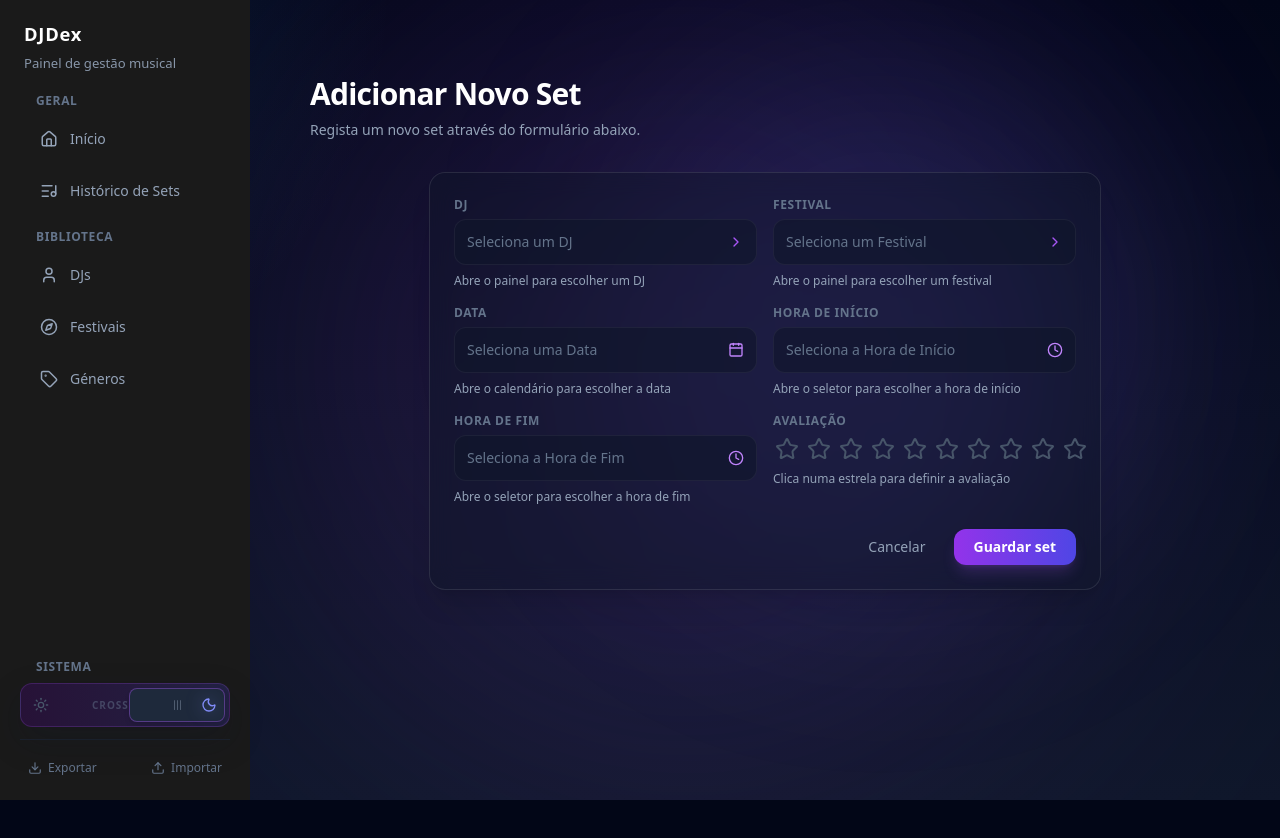
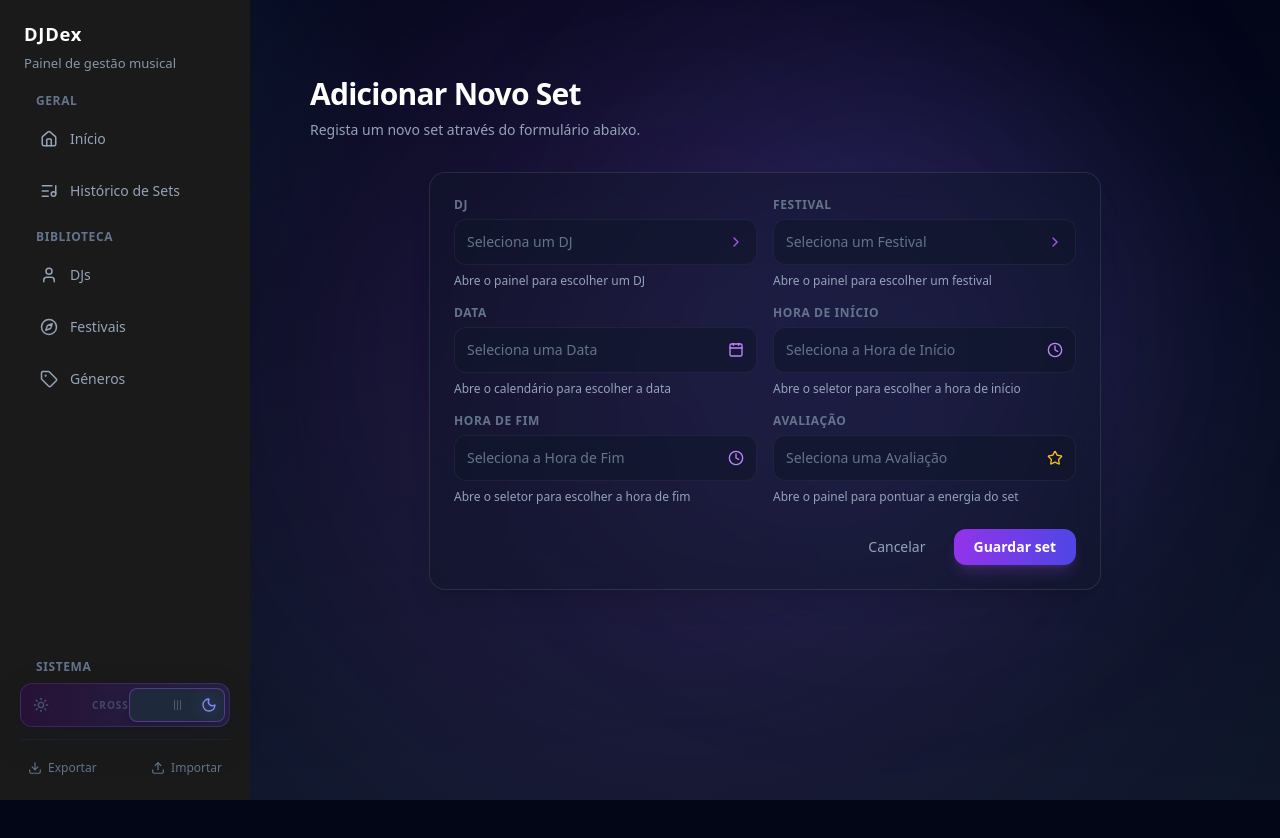
Before and after one commit to opaulosilva233/DJDex, a React (Vite) app: page /adicionar in a window 1280 px wide. Shown: the top 838 px of the page. Built offline with nearby package versions, Linux system fonts and the light colour scheme.

Commit message:
feat: add rating animation effects in AddSetForm component and CSS

```diff
--- a/src/components/AddSetForm.jsx
+++ b/src/components/AddSetForm.jsx
@@ -98,6 +98,7 @@ export default function AddSetForm({ initialData, djs = [], festivais = [], gene
 	const [formData, setFormData] = useState(initialFormState)
 	const [hoverRating, setHoverRating] = useState(0)
 	const [selectedRating, setSelectedRating] = useState(0)
+	const [ratingPulseKey, setRatingPulseKey] = useState(0)
 	const [activeSelector, setActiveSelector] = useState(null)
 	const [panelSelector, setPanelSelector] = useState(null)
 	const [searchTerm, setSearchTerm] = useState('')
@@ -133,6 +134,7 @@ export default function AddSetForm({ initialData, djs = [], festivais = [], gene
 			setCalendarCursor(parseDateValue(resolvedData) ?? new Date())
 			setSelectedRating(initialRating)
 			setHoverRating(0)
+			setRatingPulseKey(0)
 			setActiveSelector(null)
 			setSearchTerm('')
 			return
@@ -141,6 +143,7 @@ export default function AddSetForm({ initialData, djs = [], festivais = [], gene
 		setFormData(initialFormState)
 		setSelectedRating(0)
 		setHoverRating(0)
+		setRatingPulseKey(0)
 		setActiveSelector(null)
 		setPanelSelector(null)
 		setSearchTerm('')
@@ -150,6 +153,20 @@ export default function AddSetForm({ initialData, djs = [], festivais = [], gene
 		setIsMonthPickerOpen(false)
 		setIsYearPickerOpen(false)
 	}, [initialData])
+
+	useEffect(() => {
+		if (ratingPulseKey === 0) {
+			return undefined
+		}
+
+		const timer = window.setTimeout(() => {
+			setRatingPulseKey(0)
+		}, 380)
+
+		return () => {
+			window.clearTimeout(timer)
+		}
+	}, [ratingPulseKey])
 
 	useEffect(() => {
 		let panelTimer
@@ -197,6 +214,7 @@ export default function AddSetForm({ initialData, djs = [], festivais = [], gene
 	const isEntitySelector = selectorContext === 'festival' || selectorContext === 'dj'
 	const isCalendarSelector = selectorContext === 'data'
 	const isTimeSelector = selectorContext === 'horaInicio' || selectorContext === 'horaFim'
+	const isRatingSelector = selectorContext === 'avaliacao'
 	const selectorItems = selectorContext === 'festival' ? festivais : djs
 	const selectorTitleByContext = {
 		dj: 'Escolher Artista',
@@ -204,6 +222,7 @@ export default function AddSetForm({ initialData, djs = [], festivais = [], gene
 		data: 'Escolher Data',
 		horaInicio: 'Escolher Hora de Início',
 		horaFim: 'Escolher Hora de Fim',
+		avaliacao: 'Pontuar a Energia do Set',
 	}
 	const selectorSubtitleByContext = {
 		dj: 'Filtra por nome e escolhe o artista que vai assinar o set.',
@@ -211,6 +230,7 @@ export default function AddSetForm({ initialData, djs = [], festivais = [], gene
 		data: 'Seleciona a data num calendário compacto, sem sair do painel.',
 		horaInicio: 'Escolhe a hora de início com uma grelha rápida e precisa.',
 		horaFim: 'Escolhe a hora de fim com uma grelha rápida e precisa.',
+		avaliacao: 'Arrasta o cursor nas estrelas e sela a energia do set com uma confirmação luminosa.',
 	}
 	const selectorTitle = selectorTitleByContext[selectorContext] ?? 'Escolha um Campo'
 	const selectorSubtitle = selectorSubtitleByContext[selectorContext] ?? 'Usa o painel lateral para ajustar o valor selecionado.'
@@ -278,6 +298,10 @@ export default function AddSetForm({ initialData, djs = [], festivais = [], gene
 			return formData.horaFim || 'Seleciona a Hora de Fim'
 		}
 
+		if (selector === 'avaliacao') {
+			return selectedRating ? `${selectedRating}/10` : 'Seleciona uma Avaliação'
+		}
+
 		return 'Seleciona um campo'
 	}
 
@@ -304,6 +328,10 @@ export default function AddSetForm({ initialData, djs = [], festivais = [], gene
 
 		if (selector === 'horaFim') {
 			return formData.horaFim ? `Hora de fim definida: ${formData.horaFim}` : 'Abre o seletor para escolher a hora de fim'
+		}
+
+		if (selector === 'avaliacao') {
+			return selectedRating ? `Avaliação guardada: ${selectedRating}/10` : 'Abre o painel para pontuar a energia do set'
 		}
 
 		return 'Abre o painel lateral para editar este campo'
@@ -360,6 +388,7 @@ export default function AddSetForm({ initialData, djs = [], festivais = [], gene
 
 	function handleRatingSelect(rating) {
 		setSelectedRating(rating)
+		setRatingPulseKey((currentValue) => currentValue + 1)
 		setFormData((currentFormData) => ({
 			...currentFormData,
 			avaliacao: String(rating),
@@ -543,36 +572,21 @@ export default function AddSetForm({ initialData, djs = [], festivais = [], gene
 						<input type="hidden" name="horaFim" value={formData.horaFim} />
 					</div>
 
-					<label>
+					<div>
 						<span className={labelClassName}>Avaliação</span>
-						<div className="mt-1" onMouseLeave={() => setHoverRating(0)}>
-							<div className="mt-1 flex items-center gap-1">
-								{starValues.map((rating) => {
-									const isActive = rating <= activeRating
-
-									return (
 						<button
-											key={rating}
 							type="button"
-											aria-label={`Selecionar avaliação ${rating} de 10`}
-											aria-pressed={selectedRating === rating}
-											onMouseEnter={() => setHoverRating(rating)}
-											onFocus={() => setHoverRating(rating)}
-											onBlur={() => setHoverRating(0)}
-											onClick={() => handleRatingSelect(rating)}
-											className="group rounded-md p-0.5 transition-transform duration-150 hover:scale-105 focus-visible:outline-none focus-visible:ring-2 focus-visible:ring-purple-400/60"
+							onClick={() => openSelector('avaliacao')}
+							className={`${triggerButtonClassName} group`}
 						>
-											<Star className={isActive ? 'fill-current text-amber-400' : 'text-slate-300 dark:text-slate-600'} />
+							<span className={selectedRating ? 'text-slate-900 dark:text-white' : 'text-slate-400 dark:text-slate-500'}>
+								{getSelectorTriggerLabel('avaliacao')}
+							</span>
+							<Star className="h-4 w-4 shrink-0 text-amber-400 transition-all duration-200 group-hover:scale-110 group-hover:drop-shadow-[0_0_12px_rgba(245,158,11,0.45)]" />
 						</button>
-									)
-								})}
-							</div>
-							<p className="mt-2 text-xs font-medium text-slate-500 dark:text-slate-400">
-								{selectedRating ? `Avaliação selecionada: ${selectedRating}/10` : 'Clica numa estrela para definir a avaliação'}
-							</p>
+						<p className="mt-2 text-xs text-slate-500 dark:text-slate-400">{getSelectorTriggerMeta('avaliacao')}</p>
 						<input type="hidden" name="avaliacao" value={formData.avaliacao} />
 					</div>
-					</label>
 				</div>
 				<div className="mt-6 flex items-center justify-end gap-3">
 					<button
@@ -600,14 +614,24 @@ export default function AddSetForm({ initialData, djs = [], festivais = [], gene
 						: 'hidden'
 				} transition-all duration-300 ease-in-out`}
 			>
-				<div className="flex h-full max-h-[500px] flex-col gap-4 overflow-hidden rounded-2xl border border-slate-200/60 bg-white/40 p-6 shadow-xl backdrop-blur-md dark:border-white/10 dark:bg-slate-900/30">
+				<div className={`flex h-full max-h-[500px] flex-col gap-4 overflow-hidden rounded-2xl border p-6 shadow-xl backdrop-blur-md transition-all duration-300 ease-out ${isRatingSelector ? 'border-purple-400/30 bg-gradient-to-br from-slate-950/95 via-slate-950/88 to-purple-950/55 shadow-[0_0_0_1px_rgba(168,85,247,0.12),0_30px_80px_rgba(88,28,135,0.24)] dark:border-purple-400/30' : 'border-slate-200/60 bg-white/40 dark:border-white/10 dark:bg-slate-900/30'}`}>
 					<div className="flex items-start justify-between gap-4">
+						<div>
+							{isRatingSelector ? (
+								<div className="space-y-2">
+									<p className="text-[11px] font-bold uppercase tracking-[0.35em] text-purple-300/80">Pulso do set</p>
+									<h2 className="text-xl font-black tracking-tight text-white">{selectorTitle}</h2>
+									<p className="max-w-sm text-sm text-slate-300/90">{selectorSubtitle}</p>
+								</div>
+							) : (
 								<div>
 									<div className="flex items-center gap-2 text-slate-900 dark:text-white">
 										<Disc3 className="h-4 w-4 text-cyan-400" />
 										<h2 className="text-lg font-black tracking-tight">{selectorTitle}</h2>
 									</div>
 									<p className="mt-1 text-sm text-slate-500 dark:text-slate-400">{selectorSubtitle}</p>
+								</div>
+							)}
 						</div>
 						<button
 							type="button"
@@ -618,6 +642,62 @@ export default function AddSetForm({ initialData, djs = [], festivais = [], gene
 							<X className="h-4 w-4" />
 						</button>
 					</div>
+
+						{isRatingSelector && (
+							<div className="relative flex flex-1 min-h-0 flex-col items-center justify-center overflow-hidden rounded-[1.75rem] border border-white/10 bg-[radial-gradient(circle_at_top,_rgba(168,85,247,0.22),_transparent_42%),radial-gradient(circle_at_bottom,_rgba(245,158,11,0.12),_transparent_35%),linear-gradient(180deg,rgba(15,23,42,0.42),rgba(2,6,23,0.65))] px-4 py-6">
+								<div className="pointer-events-none absolute inset-x-8 top-5 h-24 rounded-full bg-gradient-to-r from-purple-500/0 via-fuchsia-400/20 to-amber-300/0 blur-3xl" />
+								<div className="relative z-10 flex flex-col items-center gap-2 text-center">
+									<div className={`relative ${ratingPulseKey > 0 ? 'animate-[rating-pulse_420ms_ease-out_1]' : ''}`} key={ratingPulseKey}>
+										<div className="absolute inset-0 -z-10 rounded-full bg-purple-500/20 blur-2xl" />
+										<div className="text-5xl font-black tracking-tight text-transparent bg-clip-text bg-gradient-to-r from-purple-400 via-fuchsia-400 to-pink-500 drop-shadow-[0_0_18px_rgba(168,85,247,0.35)]">
+											{selectedRating || 0}
+										</div>
+									</div>
+									<p className="text-[11px] font-bold uppercase tracking-[0.35em] text-slate-300/70">Nota fixa</p>
+								</div>
+
+								<div className="mt-8 flex w-full items-end justify-center gap-1 sm:gap-1.5" onMouseLeave={() => setHoverRating(0)}>
+									{starValues.map((rating, index) => {
+										const isActive = rating <= activeRating
+										const isSelected = selectedRating === rating
+										const arcOffset = Math.abs(index - 4.5) * 5
+										const shouldFlash = ratingPulseKey > 0 && selectedRating === rating
+
+										return (
+											<button
+												key={`${rating}-${ratingPulseKey}`}
+												type="button"
+												aria-label={`Selecionar avaliação ${rating} de 10`}
+												aria-pressed={selectedRating === rating}
+												onMouseEnter={() => setHoverRating(rating)}
+												onFocus={() => setHoverRating(rating)}
+												onBlur={() => setHoverRating(0)}
+												onClick={() => handleRatingSelect(rating)}
+												style={{ marginTop: `${arcOffset}px` }}
+												className={`group relative rounded-full p-1 outline-none transition-all duration-200 ease-out hover:z-20 focus-visible:ring-2 focus-visible:ring-purple-400/60 ${
+													isActive ? 'scale-[1.3] drop-shadow-[0_0_15px_rgba(168,85,247,0.6)]' : 'opacity-60'
+												} ${shouldFlash ? 'animate-[rating-star-flash_320ms_ease-out_1]' : ''}`}
+											>
+												<Star
+													className={`h-7 w-7 transition-all duration-200 ease-out ${
+														isActive
+															? 'fill-current text-amber-300 drop-shadow-[0_0_12px_rgba(252,211,77,0.5)]'
+															: 'text-white/22'
+													} ${shouldFlash ? 'text-fuchsia-300 drop-shadow-[0_0_18px_rgba(236,72,153,0.65)]' : ''}`}
+												/>
+												{isSelected && (
+													<span className="pointer-events-none absolute inset-0 rounded-full bg-white/5 ring-1 ring-white/10" />
+												)}
+											</button>
+										)
+									})}
+								</div>
+
+								<p className="mt-6 text-xs font-medium text-slate-300/75">
+									{selectedRating ? `Nota guardada: ${selectedRating}/10` : 'Passa o rato para pré-visualizar e clica para selar a nota.'}
+								</p>
+							</div>
+						)}
 
 					{isEntitySelector && (
 						<>
--- a/src/index.css
+++ b/src/index.css
@@ -146,6 +146,43 @@
   will-change: transform, opacity;
 }
 
+@keyframes rating-pulse {
+  0% {
+    transform: scale(1);
+    filter: drop-shadow(0 0 0 rgba(168, 85, 247, 0));
+  }
+
+  45% {
+    transform: scale(1.1);
+    filter: drop-shadow(0 0 18px rgba(168, 85, 247, 0.55));
+  }
+
+  100% {
+    transform: scale(1);
+    filter: drop-shadow(0 0 0 rgba(168, 85, 247, 0));
+  }
+}
+
+@keyframes rating-star-flash {
+  0% {
+    transform: scale(1);
+    opacity: 0.7;
+    filter: drop-shadow(0 0 0 rgba(236, 72, 153, 0));
+  }
+
+  35% {
+    transform: scale(1.18);
+    opacity: 1;
+    filter: drop-shadow(0 0 20px rgba(236, 72, 153, 0.8));
+  }
+
+  100% {
+    transform: scale(1);
+    opacity: 1;
+    filter: drop-shadow(0 0 0 rgba(236, 72, 153, 0));
+  }
+}
+
 .animate-aurora-1 {
   animation: aurora-1 10s infinite ease-in-out;
   will-change: transform;
```
Lines whose indentation alone changed are shown as unchanged.
